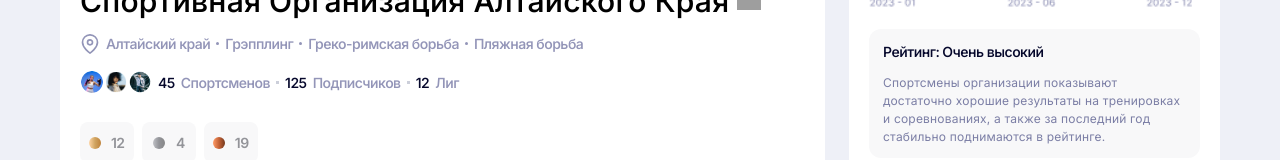
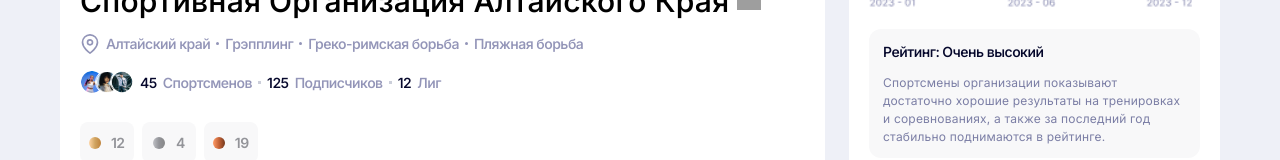
Before and after one commit to harry177/geex-landing, a React (Vite) app: page / in a window 1280 px wide. Shown: the part 339-499 px from the top of the page. Built offline with nearby package versions, Linux system fonts and the light colour scheme; grey boxes are pictures that could not be loaded.

Commit message:
fix: correct avatar range

```diff
--- a/src/components/ui/Avatar/Avatar.tsx
+++ b/src/components/ui/Avatar/Avatar.tsx
@@ -21,6 +21,20 @@ const medalClassMap = {
 
 export const Avatar = ({ image, size, range, medal }: AvatarProps) => {
   return (
+    <>
+      {range ? (
+        <img
+          src={image}
+          alt="User avatar"
+          className={`${
+            size === "small"
+              ? "avatar-small"
+              : size === "xl"
+              ? "avatar-xl"
+              : "avatar-big"
+          } ${range ? "avatar-outlined" : ""} avatar`}
+        />
+      ) : (
         <div className={medalClassMap[medal as keyof MedalMapTypes]}>
           <img
             src={image}
@@ -34,5 +48,7 @@ export const Avatar = ({ image, size, range, medal }: AvatarProps) => {
             } ${range ? "avatar-outlined" : ""} avatar`}
           />
         </div>
+      )}
+    </>
   );
 };
```
Lines whose indentation alone changed are shown as unchanged.
